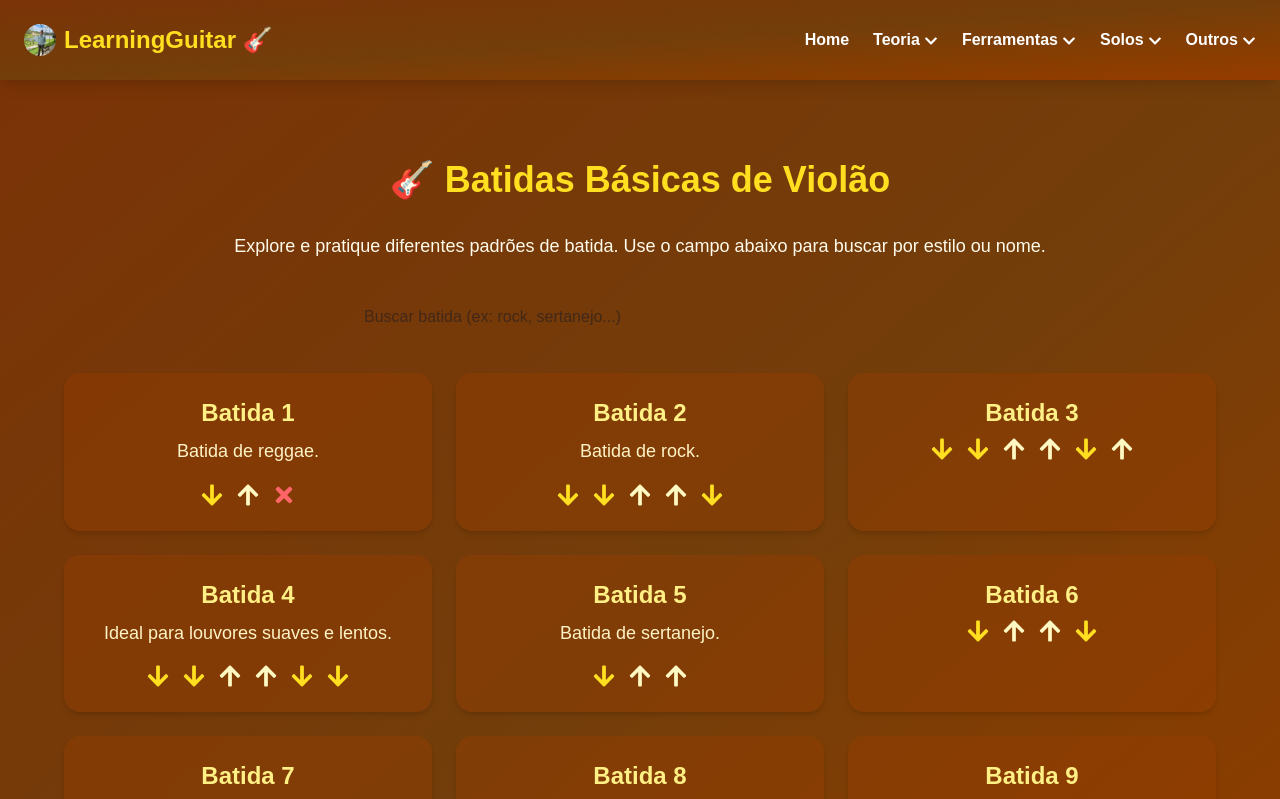
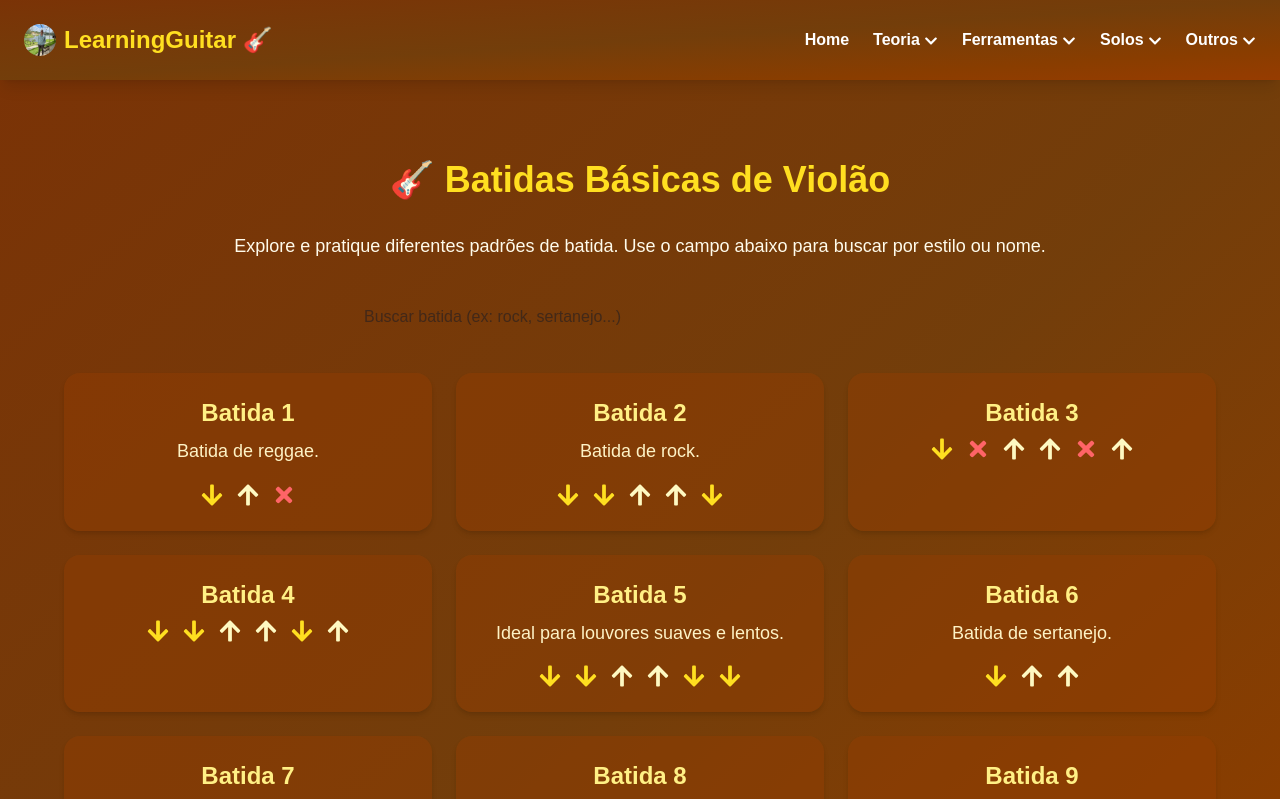
Before and after one commit to robsonalbuquerquedev/learningguitar, a Next.js app: page /batidas-basicas in a window 1280 px wide. Shown: the top 799 px of the page. Built offline with nearby package versions, Linux system fonts and the light colour scheme.

Commit message:
update: atualizar rota batidas-basicas

```diff
--- a/src/app/batidas-basicas/page.tsx
+++ b/src/app/batidas-basicas/page.tsx
@@ -6,14 +6,15 @@ import { FaArrowDown, FaArrowUp, FaTimes } from "react-icons/fa";
 const batidas = [
     { nome: "Batida 1", padrao: ["down", "up", "mute"], descricao: "Batida de reggae." },
     { nome: "Batida 2", padrao: ["down", "down", "up", "up", "down"], descricao: "Batida de rock." },
-    { nome: "Batida 3", padrao: ["down", "down", "up", "up", "down", "up"] },
-    { nome: "Batida 4", padrao: ["down", "down", "up", "up", "down", "down"], descricao: "Ideal para louvores suaves e lentos." },
-    { nome: "Batida 5", padrao: ["down", "up", "up"], descricao: "Batida de sertanejo." },
-    { nome: "Batida 6", padrao: ["down", "up", "up", "down"] },
-    { nome: "Batida 7", padrao: ["down", "down", "up", "down", "up", "down"] },
-    { nome: "Batida 8", padrao: ["down", "up", "up", "down", "up", "up", "down"], descricao: "Perfeita para músicas mais animadas." },
-    { nome: "Batida 9", padrao: ["down", "down", "up", "down", "up", "down", "down"], descricao: "Muito usada em músicas pop e adoração." },
-    { nome: "Batida 10", padrao: ["down", "down", "up", "up", "down", "down", "down", "up"] },
+    { nome: "Batida 3", padrao: ["down", "mute", "up", "up", "mute", "up"] },
+    { nome: "Batida 4", padrao: ["down", "down", "up", "up", "down", "up"] },
+    { nome: "Batida 5", padrao: ["down", "down", "up", "up", "down", "down"], descricao: "Ideal para louvores suaves e lentos." },
+    { nome: "Batida 6", padrao: ["down", "up", "up"], descricao: "Batida de sertanejo." },
+    { nome: "Batida 7", padrao: ["down", "up", "up", "down"] },
+    { nome: "Batida 8", padrao: ["down", "down", "up", "down", "up", "down"] },
+    { nome: "Batida 9", padrao: ["down", "up", "up", "down", "up", "up", "down"], descricao: "Perfeita para músicas mais animadas." },
+    { nome: "Batida 10", padrao: ["down", "down", "up", "down", "up", "down", "down"], descricao: "Muito usada em músicas pop e adoração." },
+    { nome: "Batida 11", padrao: ["down", "down", "up", "up", "down", "down", "down", "up"] },
 ];
 
 export default function Batidas() {
```
